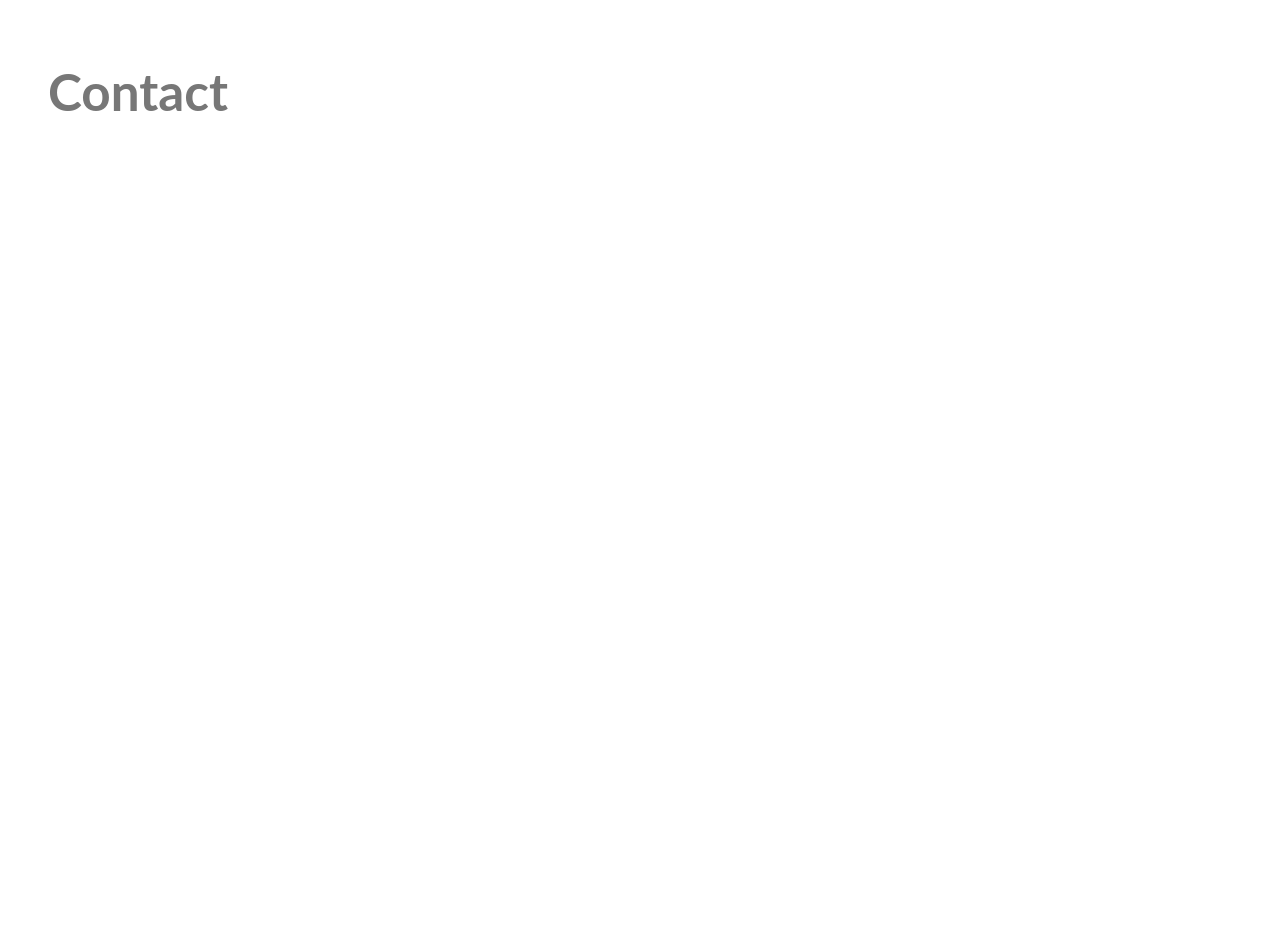
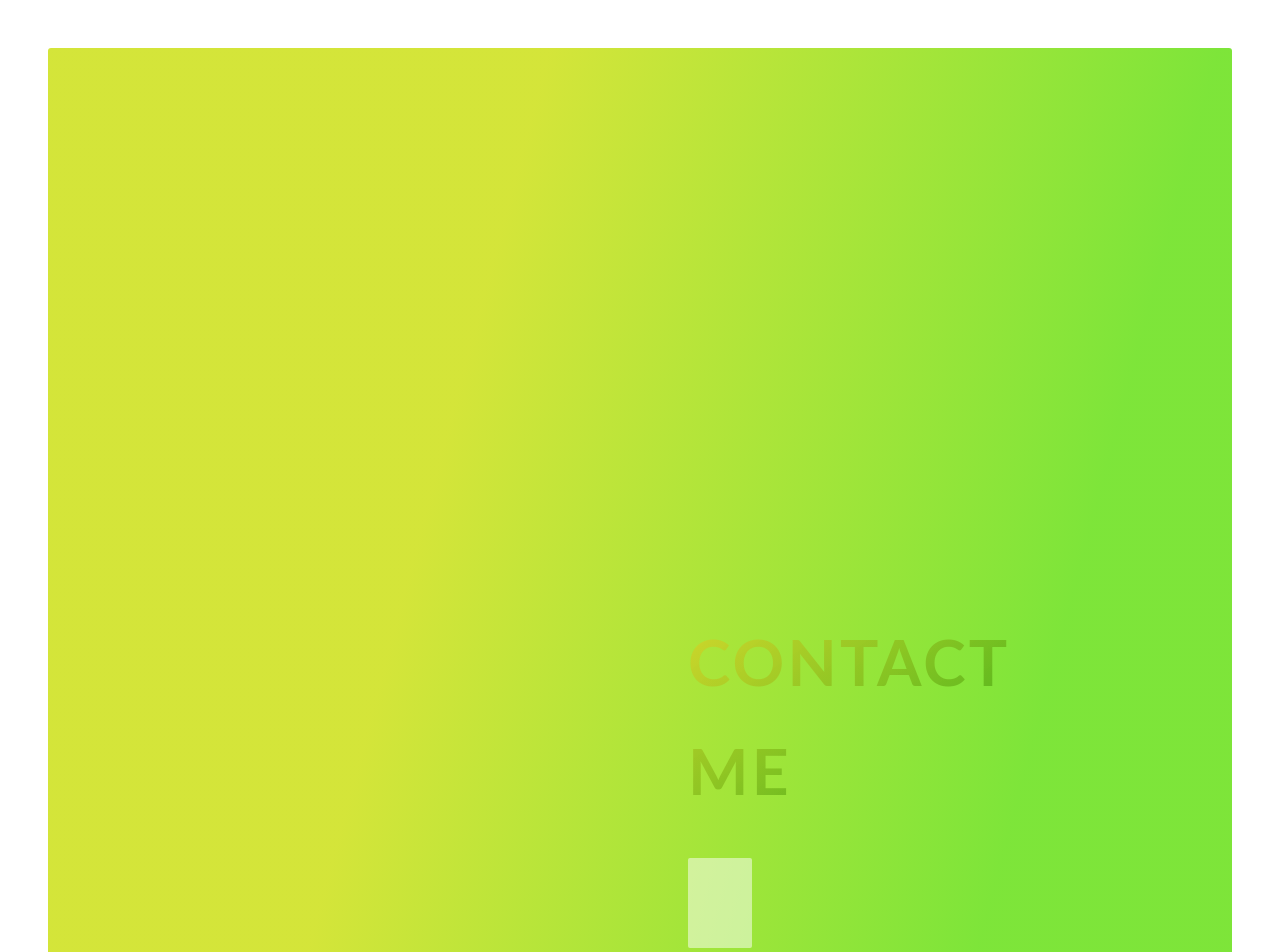
Before and after one commit to bipan82gill/react-portfolio, a React (Create React App) app: page /contact in a window 1280 px wide. Shown: the top 952 px of the page. Before the commit the page ends 800 px from the top, so only its background shows below. Built offline with nearby package versions, Linux system fonts and the light colour scheme.

Commit message:
add contact form and its style

```diff
--- a/src/Pages/Contact.css
+++ b/src/Pages/Contact.css
@@ -0,0 +1,64 @@
+.section_contact{
+    padding :15rem 20rem;
+    width:95%vh;
+    background-image: linear-gradient(105deg,
+     rgba(207, 226, 35, 0.897) 0%,rgba(207, 226, 35, 0.897) 30%, rgba(111, 226, 35, 0.897)70%);
+    border-radius:3px;
+    box-shadow:0 1.5rem 4rem rgba(black, .15);
+    background-size:cover;
+}
+/* .contact{
+    padding:20rem;
+    background-image: linear-gradient(105deg,
+     rgba(255, 255, 255, .9) 0%,rgba(255, 255, 255, .9) 30%, rgba(207, 226, 35, 0.897)70%);
+    border-radius:3px;
+    box-shadow:0 1.5rem 4rem rgba(black, .15);
+    background-size:cover;
+    width:80%vh;
+
+} */
+.contact_form{
+    max-width: 70%wv;
+    height:70%hv;
+    padding:20rem;
+}
+.form_input{
+    font-size:2rem;
+    margin-top: 2rem;
+    padding:1.5rem 2rem;
+    border-radius: 2px;
+    background-color: rgba(255, 255, 255, .5);
+    border:none;
+    font-family: inherit;
+    color:inherit;
+    border-bottom: 3px solid transparent;
+    width:100%;
+    display:block;
+}
+.form_input:focus{
+    outline:none;
+    box-shadow: 0 1rem 2rem (black, .1);
+    border-bottom: 3px solid rgba(31, 155, 15, 0.753);
+}
+.form_input:focus:invalid{
+    border-bottom: 3px solid rgba(238, 9, 21, 0.924);
+}
+.form_group:not(:last-child){
+    margin-bottom:2rem;
+}
+.form::-webkit-input-placeholder{
+    color:#999;
+}
+.form_label{
+    font-size: 2rem;
+    font-weight: 700;
+    margin-left: 2rem;
+    margin-top: .7rem;
+    display:block;
+    transition: all .3s;
+}
+.form_input:placeholder-shown + .form_label{
+    opacity: 0;
+    visibility: hidden;
+    transform:translateY(-4rem);
+}
--- a/src/Pages/Contact.js
+++ b/src/Pages/Contact.js
@@ -3,7 +3,33 @@ import React from 'react';
 import './Contact.css';
 
 const Contact = () => {
-    return( <h1 >Contact </h1>
+    return(
+        <section className="section_contact" id ="contact">
+            <div className="row">
+
+                    <div className="contact_form">
+                        <div className="contact">
+                            <h2 className="heading-secondary">
+                                Contact Me
+                            </h2>
+                        </div>
+                        <form action="#" className="form">
+                            <div className="form_group">
+                                <input type="text" className="form_input" id="name" placeholder="FullName" required/>
+                                <label for="name" className="form_label">FullName</label>
+                            </div>
+                            <div className="form_group">
+                                <input type="email" className="form_input" id="email" placeholder="Email"required/>
+                                <label for="email" className="form_label">Email</label>
+                            </div>
+                            <div className="form_group">
+                                <button className="btn btn-white">submit</button>
+                            </div>
+                        </form>
+                    </div>
+                </div>
+
+       </section>
     )
 }
 export default Contact;
--- a/src/Pages/MainPage.css
+++ b/src/Pages/MainPage.css
@@ -102,7 +102,8 @@ body{
     background-color: #fff;
     color: #777;
     font-weight: 900;
-    letter-spacing: 1rem;
+    letter-spacing: .7rem;
+    font-size: larger;
 }
 .btn:hover{
     transform: translateY(-3px);
```
